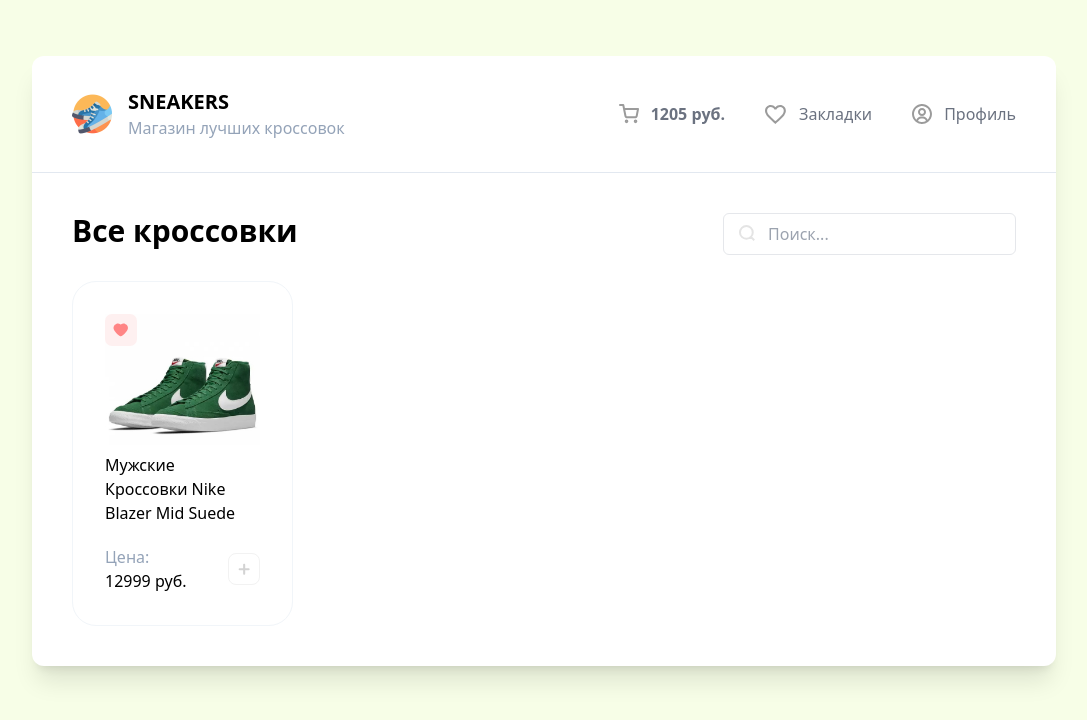
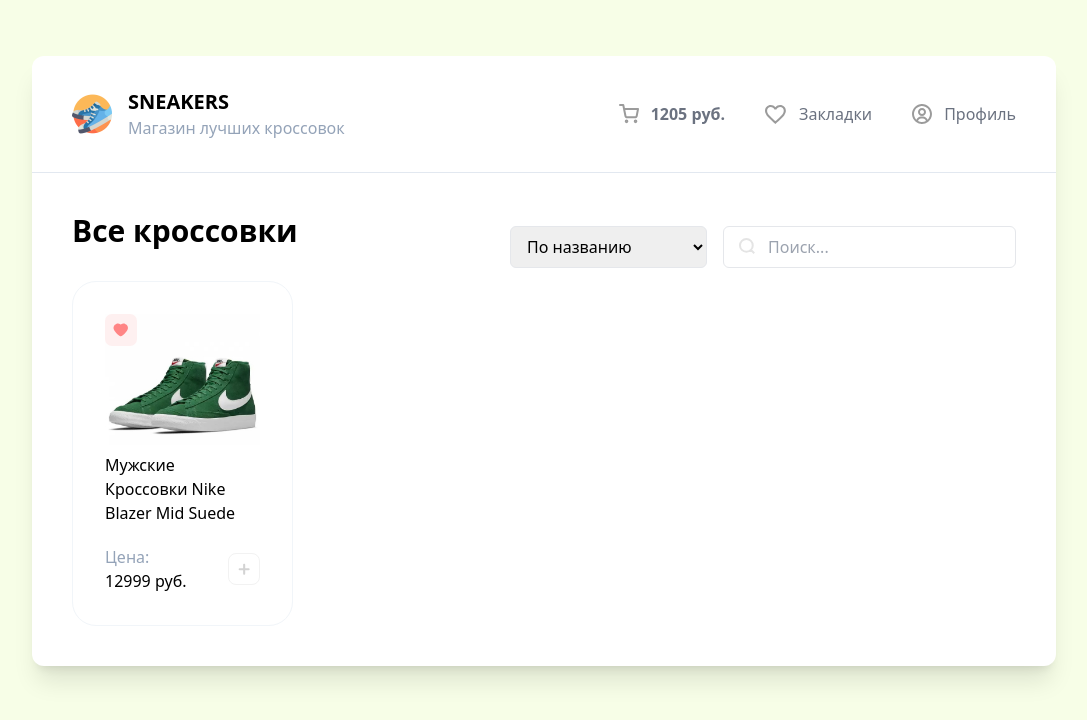
Before and after one commit to MariaMantusova/sneakers-shop, a Vue app: page / in a window 1280 px wide. Shown: the top 720 px of the page, without its empty margins (96-1183 px from the left). Built offline with nearby package versions, Linux system fonts and the light colour scheme.

Commit message:
feat: add select on main page

```diff
--- a/src/App.vue
+++ b/src/App.vue
@@ -9,13 +9,23 @@
   <div class='bg-white w-4/5 m-auto rounded-xl shadow-xl mt-14'>
     <Header />
     <section class='p-10'>
-      <div class='flex justify-between'>
+      <div class='flex justify-between items-center'>
         <h2 class='text-3xl font-bold mb-8'>Все кроссовки</h2>
-        <div class='relative'>
-          <img class='absolute left-4 top-3' src='/search.svg' alt='Иконка поиска'/>
-          <input class='border rounded-md py-2 pl-11 pr-4 outline-none focus:border-gray-400'
-            placeholder='Поиск...'
-          />
+
+        <div class='flex gap-4'>
+          <select class='py-2 px-3 border rounded-md outline-none'>
+            <option>По названию</option>
+            <option>По цене (дорогие)</option>
+            <option>По цене (дешевые)</option>
+          </select>
+
+          <div class='relative'>
+            <img class='absolute left-4 top-3' src='/search.svg' alt='Иконка поиска' />
+            <input class='border rounded-md py-2 pl-11 pr-4 outline-none focus:border-gray-400'
+                   placeholder='Поиск...'
+                   type='text'
+            />
+          </div>
         </div>
       </div>
 
```
